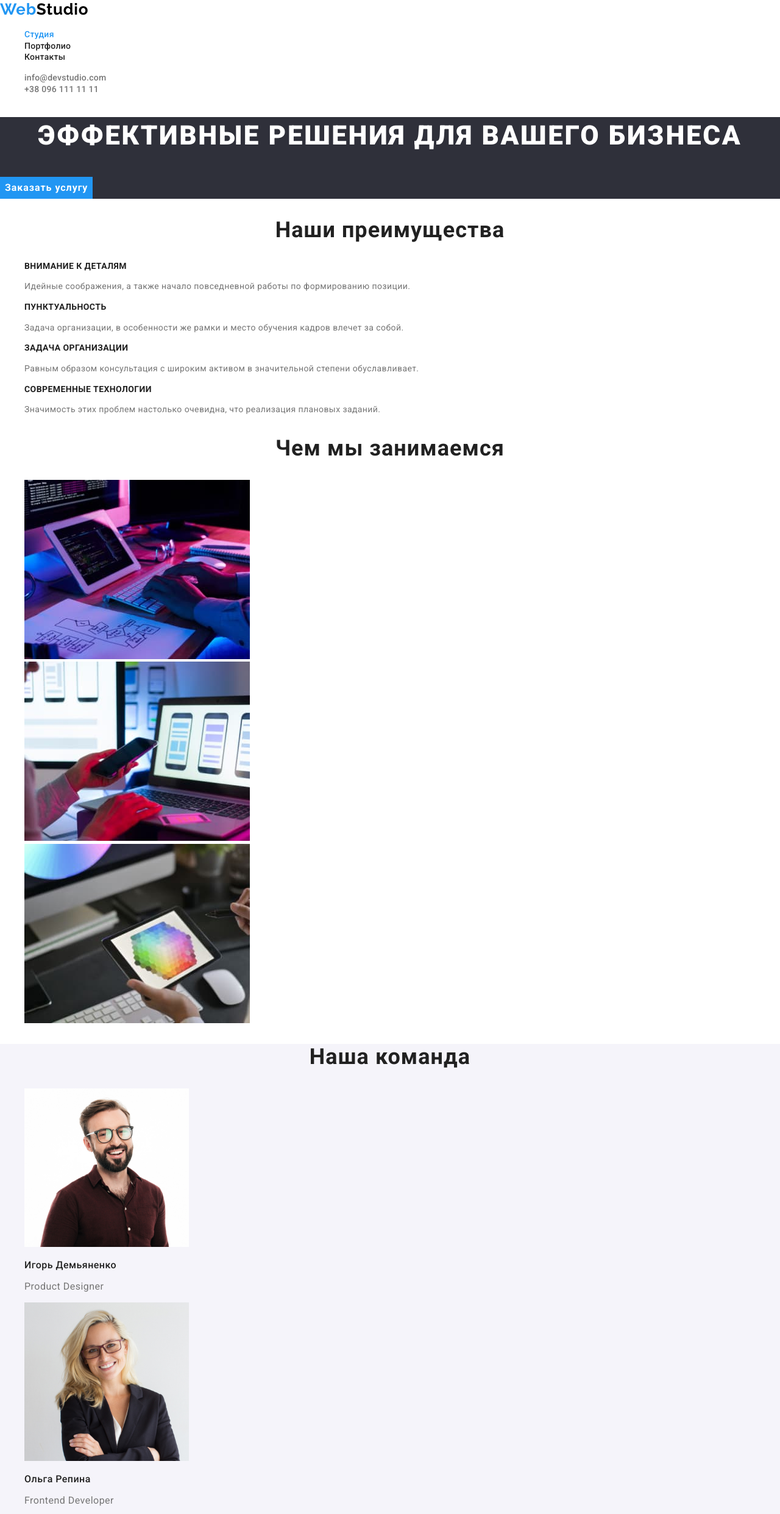
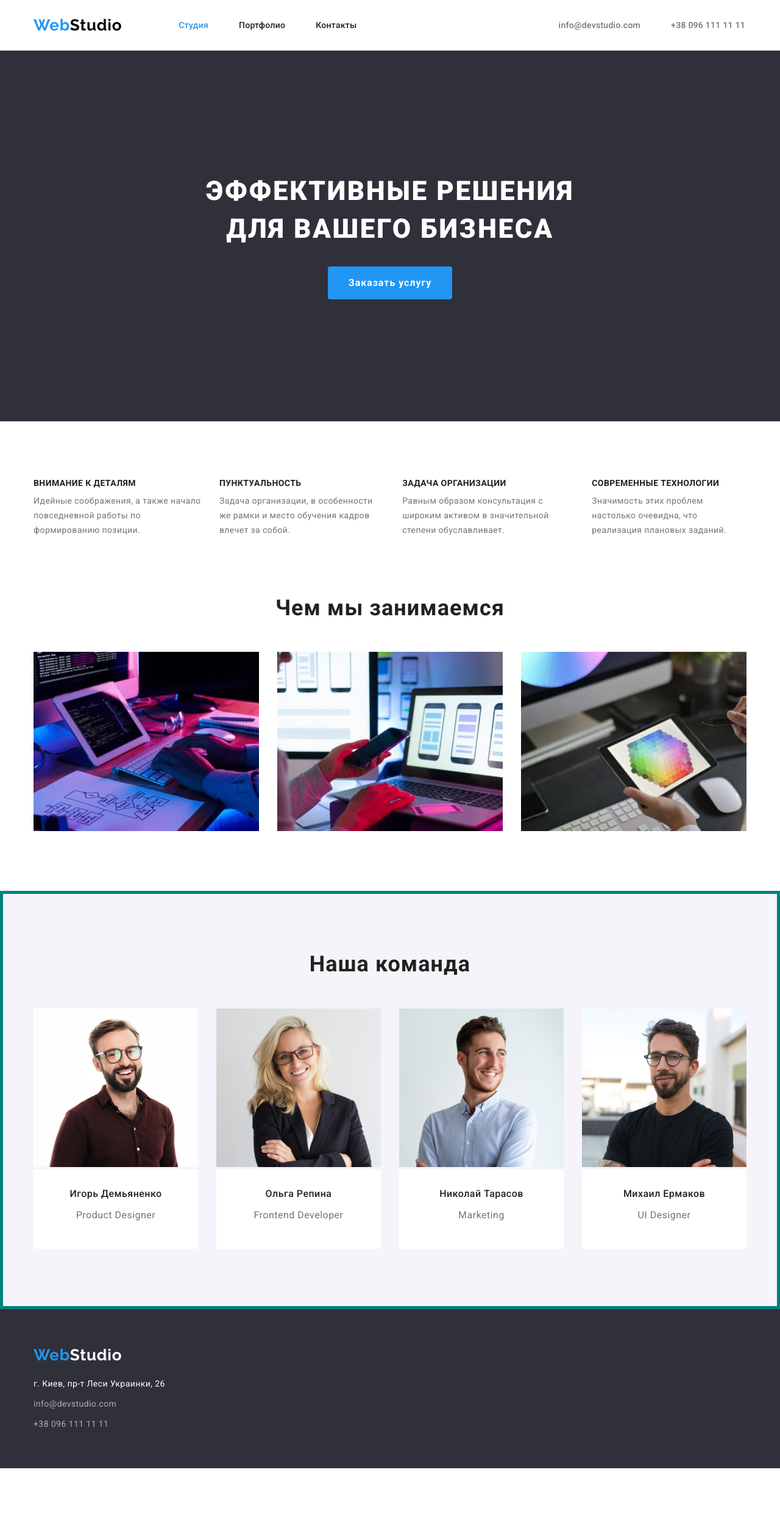
Before and after one commit to SerhiiSamara/goit-markup-hw-03, a plain HTML site: page index.html in a window 1280 px wide. Shown: the top 2483 px of the page at 61% size. After the commit the page ends 2408 px from the top, so only its background shows below. Drawn offline with nearby package versions, Linux system fonts and the light colour scheme.

Commit message:
Закінчив сторінку Студія

```diff
--- a/css/styles.css
+++ b/css/styles.css
@@ -9,6 +9,7 @@
   --primary-text-color: #757575;
   --black-text-color: #000;
   --title-text-color: #212121;
+  --header-border: #ececec;
 }
 
 body {
@@ -18,13 +19,39 @@ body {
   background-color: var(--primary-background-color);
 }
 
+h1,
+h2,
+h3 {
+  margin-top: 0;
+  margin-bottom: 0;
+}
+
 .list {
+  margin: 0;
+  padding: 0;
   list-style: none;
+}
+
+.container {
+  width: 1200px;
+  padding-left: 15px;
+  padding-right: 15px;
+  margin-left: auto;
+  margin-right: auto;
 }
 
 /* Сторінка студія */
 
 /* header */
+
+.header {
+  border-bottom: 1px solid var(--header-border);
+}
+
+.header-flex {
+  display: flex;
+  align-items: center;
+}
 
 /* logo */
 
@@ -47,6 +74,21 @@ body {
 }
 
 /* nav */
+
+.nav {
+  display: flex;
+  margin-left: 93px;
+}
+
+.nav-item {
+  padding-top: 32px;
+  padding-bottom: 32px;
+}
+
+.nav-item + .nav-item {
+  margin-left: 50px;
+}
+
 .nav-link {
   color: var(--title-text-color);
   font-weight: 500;
@@ -67,7 +109,16 @@ body {
   outline: 0;
 }
 
-/* contact */
+/* contacts */
+
+.contacts {
+  display: flex;
+  margin-left: 331px;
+}
+
+.contacts-item + .contacts-item {
+  margin-left: 50px;
+}
 
 .contacts-link {
   color: var(--primary-text-color);
@@ -88,10 +139,23 @@ body {
 /* hero */
 
 .hero {
+  padding-top: 200px;
+  padding-bottom: 200px;
+
   background-color: var(--dark-background-color);
 }
 
+.hero > .container {
+  text-align: center;
+}
+
 .hero-title {
+  margin-top: 0;
+  margin-bottom: 30px;
+  margin-left: auto;
+  margin-right: auto;
+  width: 696px;
+
   color: var(--light-text-color);
   font-weight: 900;
   font-size: 44px;
@@ -102,6 +166,9 @@ body {
 }
 
 .button {
+  padding: 10px 32px;
+
+  border-radius: 4px;
   border-color: transparent;
 }
 
@@ -125,7 +192,15 @@ body {
 
 /* section */
 
+.section {
+  padding-top: 94px;
+  padding-bottom: 94px;
+}
+
 .section-title {
+  margin-top: 0;
+  margin-bottom: 50px;
+
   color: var(--title-text-color);
   font-weight: 700;
   font-size: 36px;
@@ -136,7 +211,13 @@ body {
 
 /* section features */
 
+.features-list {
+  display: flex;
+}
+
 .features-list .title {
+  margin-bottom: 10px;
+
   color: var(--title-text-color);
   font-weight: 700;
   font-size: 14px;
@@ -145,10 +226,38 @@ body {
   text-transform: uppercase;
 }
 
+.features-list > .item {
+  width: calc((100%-90px) / 4);
+}
+
+.features-list > .item:not(:last-child) {
+  margin-right: 30px;
+}
+
 .features-list .text {
+  margin-top: 0;
+  margin-bottom: 0;
   font-size: 14px;
   line-height: 1.7;
   letter-spacing: 0.03em;
+}
+
+/* section activities */
+
+.section.activities {
+  padding-top: 0;
+}
+
+.activities-list {
+  display: flex;
+}
+
+.activities-list > .item {
+  width: calc((100%-60px) / 3);
+}
+
+.activities-list > .item:not(:last-child) {
+  margin-right: 30px;
 }
 
 /* section team */
@@ -157,7 +266,33 @@ body {
   background: var(--secodary-background-color);
 }
 
+.section.team {
+  border: 5px solid teal;
+}
+
+.team-list {
+  display: flex;
+}
+
+.team-list > .item {
+  width: calc((100%-90px) / 4);
+  text-align: center;
+}
+
+.team-list > .item:not(:last-child) {
+  margin-right: 30px;
+}
+
+.team-list .text-box {
+  padding-top: 30px;
+  padding-bottom: 30px;
+
+  background-color: var(--primary-background-color);
+}
+
 .team-list .title {
+  margin-bottom: 10px;
+
   color: var(--title-text-color);
   font-weight: 500;
   font-size: 16px;
@@ -173,18 +308,26 @@ body {
 
 /* footer */
 .footer {
+  padding-top: 60px;
+  padding-bottom: 60px;
   background-color: var(--dark-background-color);
 }
 
-.footer > .logo {
+.footer .logo {
   color: var(--light-text-color);
 }
 
 .footer-address {
+  margin-top: 20px;
+
   font-style: normal;
   font-size: 14px;
   line-height: 1.7;
   letter-spacing: 0.03em;
+}
+
+.footer .item:not(:last-child) {
+  margin-bottom: 9px;
 }
 
 .footer-list > .text {
--- a/index.html
+++ b/index.html
@@ -1,116 +1,202 @@
 <!DOCTYPE html>
 <html lang="ru">
   <head>
-	<meta charset="UTF-8">
-	<meta http-equiv="X-UA-Compatible" content="IE=edge">
-	<meta name="viewport" content="width=device-width, initial-scale=1.0">
+    <meta charset="UTF-8" />
+    <meta http-equiv="X-UA-Compatible" content="IE=edge" />
+    <meta name="viewport" content="width=device-width, initial-scale=1.0" />
     <title>Студия</title>
-	<link href="https://fonts.googleapis.com/css2?family=Raleway:wght@700&family=Roboto:wght@400;500;700;900&display=swap"
-		rel="stylesheet">
-	<link rel="stylesheet" href="https://cdnjs.cloudflare.com/ajax/libs/modern-normalize/1.0.0/modern-normalize.min.css" />
-	<link rel="stylesheet" href="./css/styles.css">
+    <link
+      href="https://fonts.googleapis.com/css2?family=Raleway:wght@700&family=Roboto:wght@400;500;700;900&display=swap"
+      rel="stylesheet"
+    />
+    <link
+      rel="stylesheet"
+      href="https://cdnjs.cloudflare.com/ajax/libs/modern-normalize/1.0.0/modern-normalize.min.css"
+    />
+    <link rel="stylesheet" href="./css/styles.css" />
   </head>
   <body>
     <!-- Header -->
     <header class="header">
-		<nav>
+      <div class="container header-flex">
         <a href="" class="logo"><span class="logo-accent">Web</span>Studio</a>
         <ul class="nav list">
-				<li><a href="" class="nav-link current">Студия</a></li>
-				<li><a href="./portfolio.html" class="nav-link">Портфолио</a></li>
-				<li><a href="" class="nav-link">Контакты</a></li>
+          <li class="nav-item">
+            <a href="" class="nav-link current">Студия</a>
+          </li>
+          <li class="nav-item">
+            <a href="./portfolio.html" class="nav-link">Портфолио</a>
+          </li>
+          <li class="nav-item"><a href="" class="nav-link">Контакты</a></li>
         </ul>
-		</nav>
         <ul class="contacts list">
-				<li><a href="mailto:info@devstudio.com" class="contacts-link">info@devstudio.com</a></li>
-				<li><a href="tel:+380961111111" class="contacts-link">+38 096 111 11 11</a></li>
+          <li class="contacts-item">
+            <a href="mailto:info@devstudio.com" class="contacts-link"
+              >info@devstudio.com</a
+            >
+          </li>
+          <li class="contacts-item">
+            <a href="tel:+380961111111" class="contacts-link"
+              >+38 096 111 11 11</a
+            >
+          </li>
         </ul>
+      </div>
     </header>
     <main>
       <div>
         <!-- Section hero -->
         <section class="hero">
+          <div class="container">
             <h1 class="hero-title">Эффективные решения для вашего бизнеса</h1>
-				<button type="button" class="button primary">Заказать услугу</button>
+            <button type="button" class="button primary">
+              Заказать услугу
+            </button>
+          </div>
         </section>
       </div>
       <!-- Наши преимущества -->
       <!-- section features -->
       <section class="section features">
-			<h2 class="section-title">Наши преимущества</h2>
-			<ul class="list features-list">
-				<li>
+        <div class="container">
+          <h2 hidden class="section-title">Наши преимущества</h2>
+          <ul class="features-list list">
+            <li class="item">
               <h3 class="title">Внимание к деталям</h3>
-					<p class="text">Идейные соображения, а также начало повседневной работы по формированию позиции.</p>
+              <p class="text">
+                Идейные соображения, а также начало повседневной работы по
+                формированию позиции.
+              </p>
             </li>
-				<li>
+            <li class="item">
               <h3 class="title">Пунктуальность</h3>
-					<p class="text">Задача организации, в особенности же рамки и место обучения кадров влечет за собой.</p>
+              <p class="text">
+                Задача организации, в особенности же рамки и место обучения
+                кадров влечет за собой.
+              </p>
             </li>
-				<li>
+            <li class="item">
               <h3 class="title">Задача организации</h3>
-					<p class="text">Равным образом консультация с широким активом в значительной степени обуславливает.</p>
+              <p class="text">
+                Равным образом консультация с широким активом в значительной
+                степени обуславливает.
+              </p>
             </li>
-				<li>
+            <li class="item">
               <h3 class="title">Современные технологии</h3>
-					<p class="text">Значимость этих проблем настолько очевидна, что реализация плановых заданий.</p>
+              <p class="text">
+                Значимость этих проблем настолько очевидна, что реализация
+                плановых заданий.
+              </p>
             </li>
           </ul>
+        </div>
       </section>
       <!-- Чем мы занимаемся -->
       <!-- section activities -->
       <section class="section activities">
+        <div class="container">
           <h2 class="section-title">Чем мы занимаемся</h2>
-			<ul class="list">
-				<li>
-					<img src="./images/activity-1.jpg" alt="Фото разработка сайта" width="370">
+          <ul class="activities-list list">
+            <li class="item">
+              <img
+                src="./images/activity-1.jpg"
+                alt="Фото разработка сайта"
+                width="370"
+              />
             </li>
-				<li>
-					<img src="./images/activity-2.jpg" alt="Фото мобильная адаптация сайта" width="370">
+            <li class="item">
+              <img
+                src="./images/activity-2.jpg"
+                alt="Фото мобильная адаптация сайта"
+                width="370"
+              />
             </li>
-				<li>
-					<img src="./images/activity-3.jpg" alt="Фото разработка дизайна сайта" width="370">
+            <li class="item">
+              <img
+                src="./images/activity-3.jpg"
+                alt="Фото разработка дизайна сайта"
+                width="370"
+              />
             </li>
           </ul>
+        </div>
       </section>
       <!-- Наша команда -->
       <!-- section team -->
       <section class="section team">
+        <div class="container">
           <h2 class="section-title">Наша команда</h2>
-			<ul class="list team-list">
-				<li>
-					<img src="./images/officer-1.jpg" alt="Фото Игорь Демьяненко" width="270">
+          <ul class="team-list list">
+            <li class="item">
+              <img
+                class="img"
+                src="./images/officer-1.jpg"
+                alt="Фото Игорь Демьяненко"
+                width="270"
+              />
+              <div class="text-box">
                 <h3 class="title">Игорь Демьяненко</h3>
                 <p lang="en" class="text">Product Designer</p>
+              </div>
             </li>
-				<li>
-					<img src="./images/officer-2.jpg" alt="Фото Ольга Репина" width="270">
+            <li class="item">
+              <img
+                class="img"
+                src="./images/officer-2.jpg"
+                alt="Фото Ольга Репина"
+                width="270"
+              />
+              <div class="text-box">
                 <h3 class="title">Ольга Репина</h3>
                 <p lang="en" class="text">Frontend Developer</p>
+              </div>
             </li>
-				<li>
-					<img src="./images/officer-3.jpg" alt="Фото Николай Тарасов" width="270">
+            <li class="item">
+              <img
+                class="img"
+                src="./images/officer-3.jpg"
+                alt="Фото Николай Тарасов"
+                width="270"
+              />
+              <div class="text-box">
                 <h3 class="title">Николай Тарасов</h3>
                 <p lang="en" class="text">Marketing</p>
+              </div>
             </li>
-				<li>
-					<img src="./images/officer-4.jpg" alt="Фото Михаил Ермаков" width="270">
+            <li class="item">
+              <img
+                src="./images/officer-4.jpg"
+                alt="Фото Михаил Ермаков"
+                width="270"
+              />
+              <div class="text-box">
                 <h3 class="title">Михаил Ермаков</h3>
                 <p lang="en" class="text">UI Designer</p>
+              </div>
             </li>
           </ul>
+        </div>
       </section>
     </main>
     <!-- Footer -->
     <footer class="footer">
+      <div class="container">
         <a href="" class="logo"><span class="logo-accent">Web</span>Studio</a>
         <address class="footer-address">
-			<ul class="list footer-list">
-				<li class="text">г. Киев, пр-т Леси Украинки, 26</li>
-				<li><a href="mailto:info@devstudio.com" class="link">info@devstudio.com</a></li>
-				<li><a href="tel:+380961111111"  class="link">+38 096 111 11 11</a></li>
+          <ul class="footer-list list">
+            <li class="item text">г. Киев, пр-т Леси Украинки, 26</li>
+            <li class="item">
+              <a href="mailto:info@devstudio.com" class="link"
+                >info@devstudio.com</a
+              >
+            </li>
+            <li class="item">
+              <a href="tel:+380961111111" class="link">+38 096 111 11 11</a>
+            </li>
           </ul>
         </address>
+      </div>
     </footer>
   </body>
 </html>
```
Lines whose indentation alone changed are shown as unchanged.
